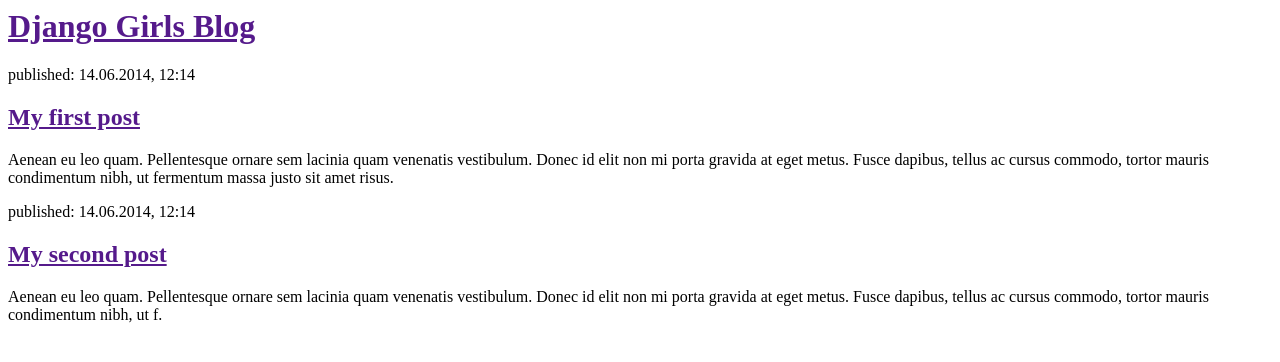
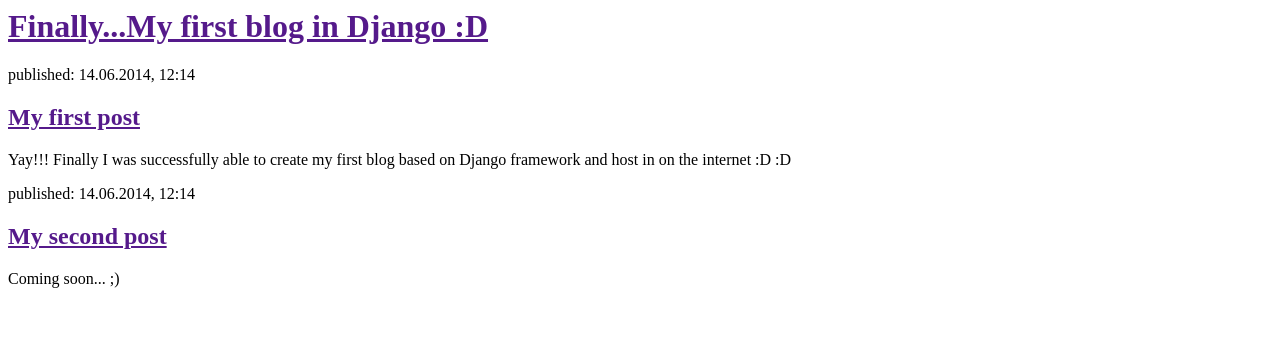
Before and after one commit to kundan3034/my-first-blog, a Django app: page / in a window 1280 px wide. Shown: the top 362 px of the page. Run offline with Django 3.2, Linux system fonts and the light colour scheme.

Commit message:
edit blog content

```diff
--- a/blog/templates/blog/post_list.html
+++ b/blog/templates/blog/post_list.html
@@ -1,22 +1,22 @@
 <html>
     <head>
-        <title>Django Girls blog</title>
+        <title>Finally...My first blog in Django :D</title>
     </head>
     <body>
         <div>
-            <h1><a href="">Django Girls Blog</a></h1>
+            <h1><a href="">Finally...My first blog in Django :D</a></h1>
         </div>
 
         <div>
             <p>published: 14.06.2014, 12:14</p>
             <h2><a href="">My first post</a></h2>
-            <p>Aenean eu leo quam. Pellentesque ornare sem lacinia quam venenatis vestibulum. Donec id elit non mi porta gravida at eget metus. Fusce dapibus, tellus ac cursus commodo, tortor mauris condimentum nibh, ut fermentum massa justo sit amet risus.</p>
+            <p>Yay!!! Finally I was successfully able to create my first blog based on Django framework and host in on the internet :D :D</p>
         </div>
 
         <div>
             <p>published: 14.06.2014, 12:14</p>
             <h2><a href="">My second post</a></h2>
-            <p>Aenean eu leo quam. Pellentesque ornare sem lacinia quam venenatis vestibulum. Donec id elit non mi porta gravida at eget metus. Fusce dapibus, tellus ac cursus commodo, tortor mauris condimentum nibh, ut f.</p>
+            <p>Coming soon... ;)</p>
         </div>
     </body>
 </html>
```
